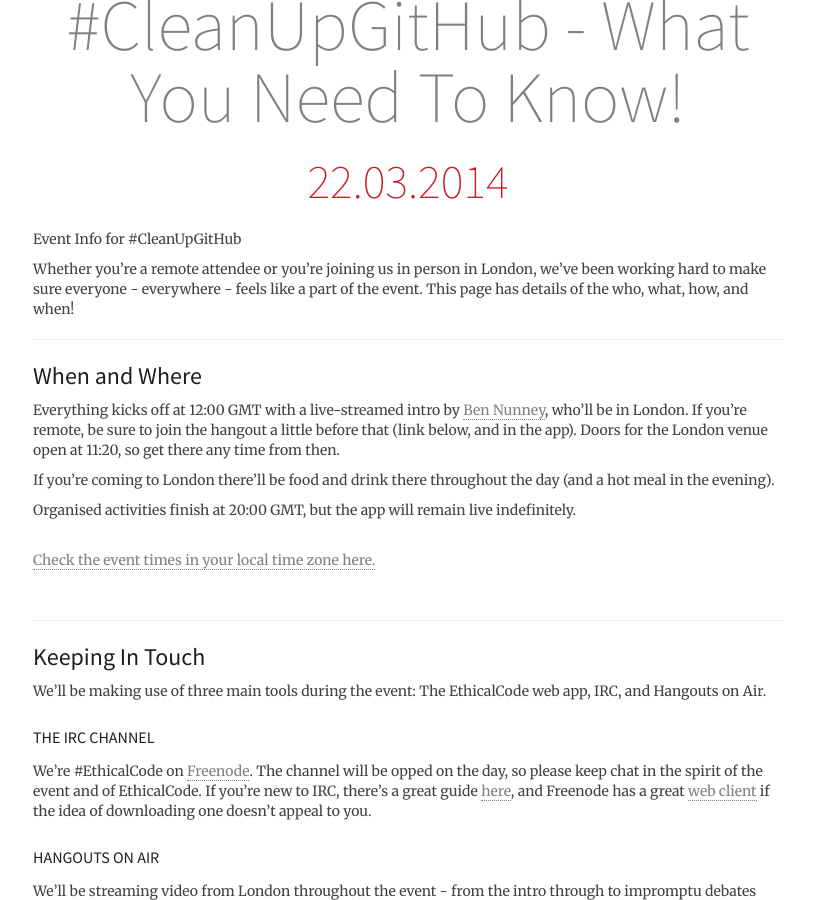
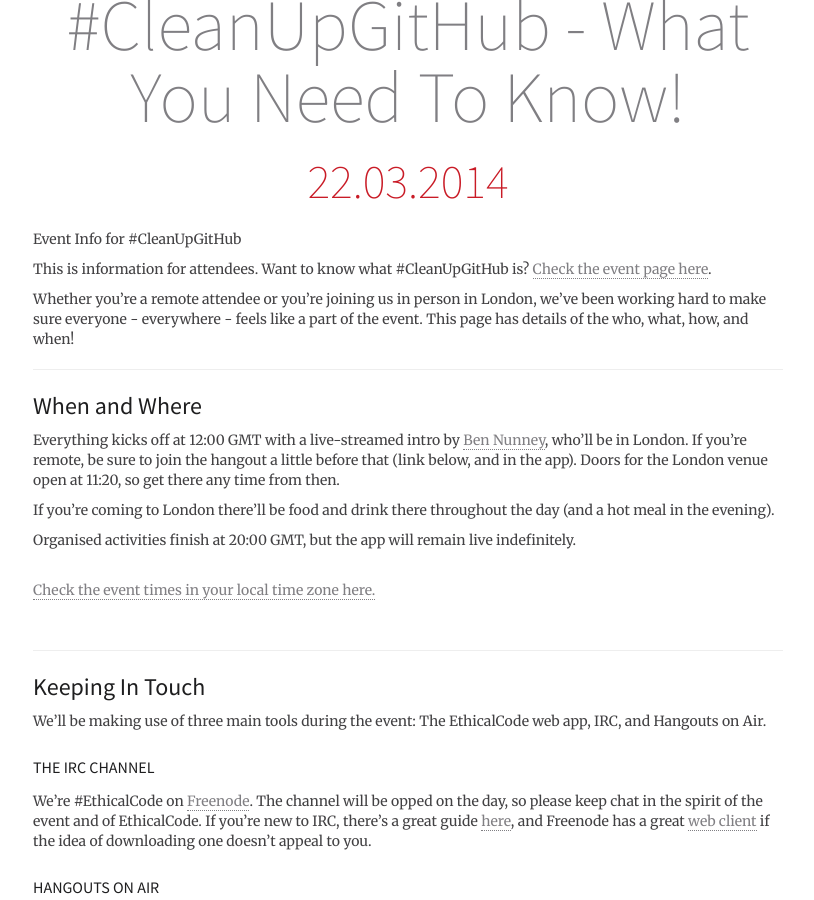
Before and after one commit to Mouseion/ethicalcode.github.io, a Jekyll site: the page built from _posts/2014-03-22-cughinfo.md, in a window 1280 px wide and 900 px high, scrolled down 623 px. Shown: the whole window, without its empty margins (232-1046 px from the left). Built offline with Jekyll 4.4.1, drawn with Linux system fonts in a browser that asks for light colours; nearby versions of some CDN libraries; library files that are not in the unit come from our copies.

Commit message:
Added link to event page from CleanUpGitHub attendee info

```diff
--- a/_posts/2014-03-22-cughinfo.md
+++ b/_posts/2014-03-22-cughinfo.md
@@ -10,6 +10,8 @@
 mathjax:
 ---
 Event Info for #CleanUpGitHub
+
+This is information for attendees. Want to know what #CleanUpGitHub is? [Check the event page here](/events/cleanupgh/).
 
 Whether you're a remote attendee or you're joining us in person in London, we've been working hard to make sure everyone - everywhere - feels like a part of the event. This page has details of the who, what, how, and when!
 
```
